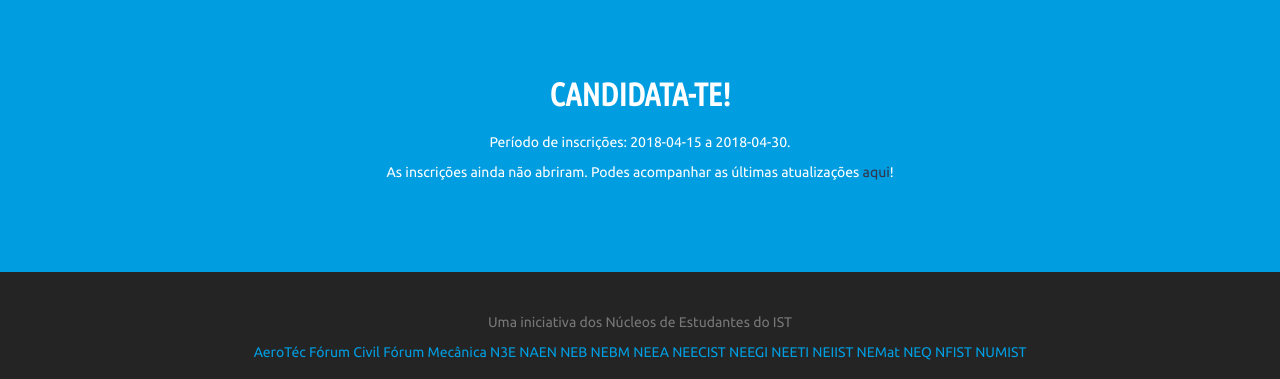
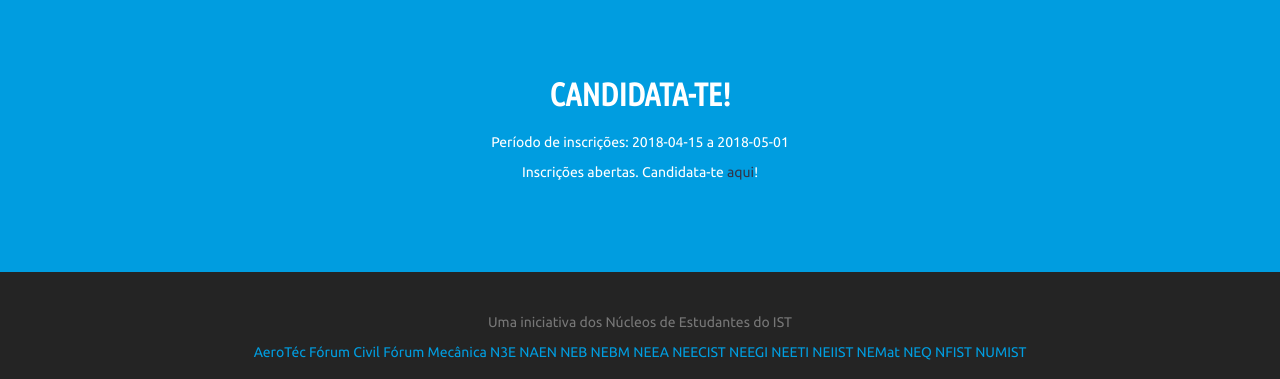
Before and after one commit to marianaclssilva/istsi.org, a plain HTML site: page index.html in a window 1280 px wide. Shown: the part 1220-1599 px from the top of the page. Drawn offline with Linux system fonts and the light colour scheme.

Commit message:
Período de candidaturas alterado e link para as inscrições

```diff
--- a/index.html
+++ b/index.html
@@ -109,12 +109,12 @@
             </div>
             <div class="row text-center">
                 <div class="col-md-6 center-block">
-                    <p class="white">Período de inscrições: 2018-04-15 a 2018-04-30.</p>
+                    <p class="white">Período de inscrições: 2018-04-15 a 2018-05-01</p>
                 </div>
             </div>
             <div class="row text-center">
                 <div class="col-md-6 center-block">
-                    <p class="white">As inscrições ainda não abriram. Podes acompanhar as últimas atualizações <a href="https://www.facebook.com/istsi" class="inverse">aqui</a>!</p>
+                    <p class="white">Inscrições abertas. Candidata-te <a href="https://ist-csm.symplicity.com/" class="inverse">aqui</a>!</p>
                 </div>
             </div>
         </div>
```
